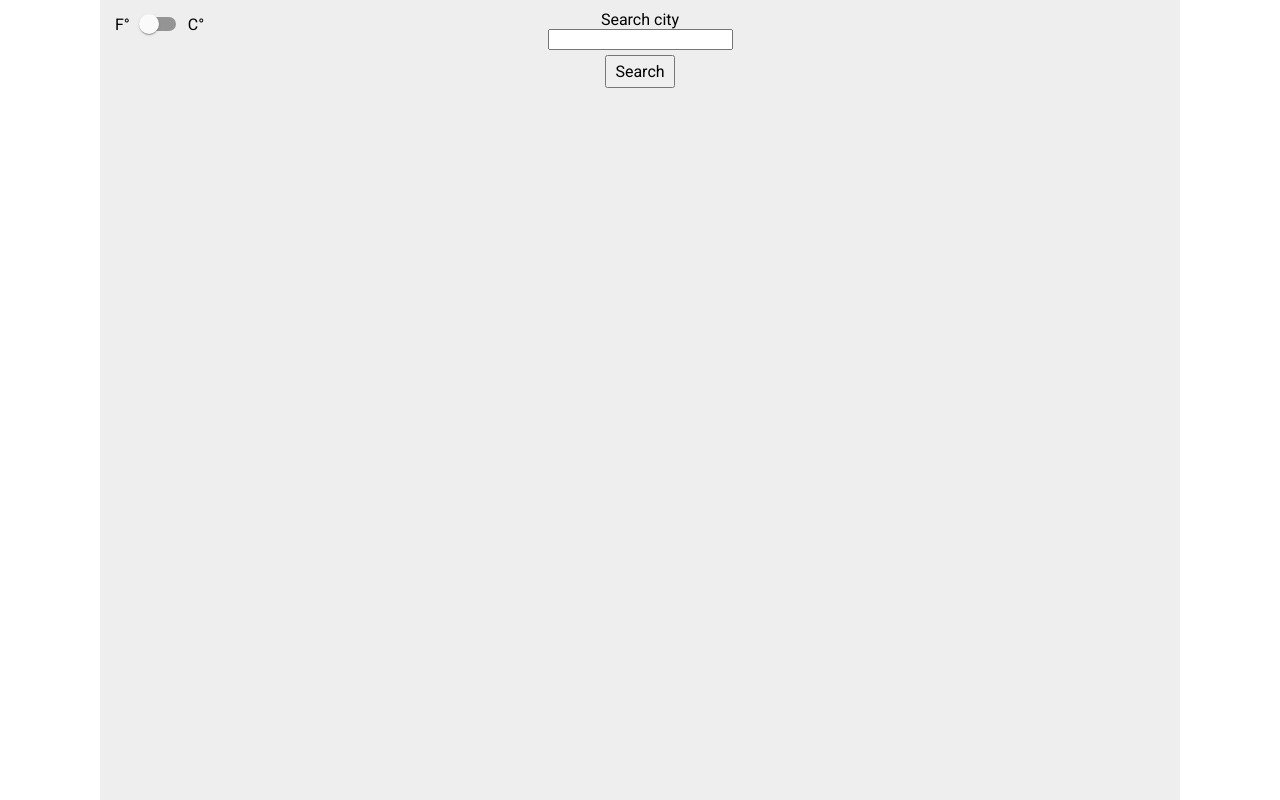
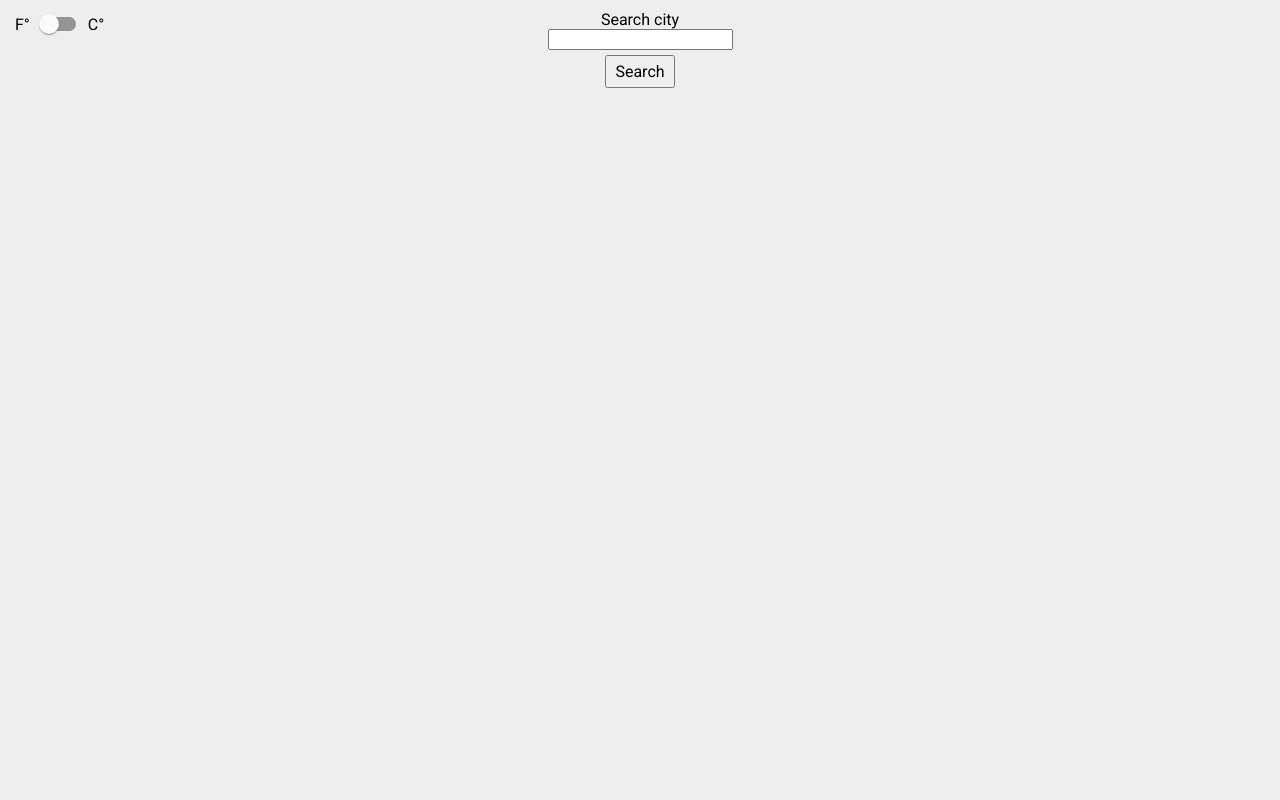
Before and after one commit to daxas-boop/weather-app, a React (Create React App) app: page / in a window 1280 px wide. Built offline with nearby package versions, Linux system fonts and the light colour scheme.

Commit message:
Separates into various components

```diff
--- a/src/components/WeatherSearch.jsx
+++ b/src/components/WeatherSearch.jsx
@@ -2,14 +2,14 @@ import React,{useState, useEffect} from 'react';
 import styled from '@emotion/styled';
 import Switch from '@material-ui/core/Switch';
 import Grid from '@material-ui/core/Grid';
-import { useFetchOnChange } from '../hooks/useFetchOnChange';
 import { useFetchOnClick } from '../hooks/useFetchOnClick';
 import fetchWeather from '../weather-fetch';
 import Loading from'./Loading';
+import Forecast from './Forecast';
+import WeatherCard from './WeatherCard';
 
 const Container = styled.section `
     margin:0 auto;
-    max-width:1080px;
     min-height:100vh;
     display:flex;
     flex-direction: column;
@@ -47,33 +47,31 @@ const SwitchContainer = styled.label `
     left:15px;
 `
 
-const WeatherCard = styled.article `
-    margin: 0 auto;
-    text-align:center;
-`
+
 
 const WeatherSearch = () => {
-    const [searchInput, setSearchInput] = useState('');
+    const [input, setInput] = useState('');
+    const [searchTerm, setSearchTerm] = useState('');
     const [imperialUnit, setimperialUnit] = useState(true);
-    const { data, loading, error } = useFetchOnChange(fetchWeather, searchInput, imperialUnit, 500);
-    // const { onClick, state } = useFetchOnClick(fetchWeather, searchInput, imperialUnit);
+    const { data, loading, error } = useFetchOnClick(fetchWeather, searchTerm, imperialUnit);
 
     function handleUnitChange() {
         setimperialUnit(!imperialUnit);
     }
 
-    // const { data, loading, error } = state;
+    useEffect(() => {
+        console.log(data)
+    }, [data])
 
     return (
         <Container>
             <SearchForm onSubmit={ (e) => {e.preventDefault();} }>
                 <label>Search city</label>
-                <input type='text' onChange={(e) => setSearchInput(e.target.value)} value={searchInput} />
+                <input type='text' onChange={(e) => setInput(e.target.value) } value={input} />
                 <SearchButton
-                    // onClick={ () => onClick() }
+                    onClick={ () => setSearchTerm(input) }
                 >Search</SearchButton>
             </SearchForm>
-
 
             <SwitchContainer>
                 <Grid item>F°</Grid>
@@ -85,19 +83,19 @@ const WeatherSearch = () => {
 
 
             {loading && <Loading/>}
-            {data  &&
-            <WeatherCard>
-                <h2>{data.name}</h2>
-                <h3>{data.main.temp} {imperialUnit ? 'F°' : 'C°'}</h3>
-                <h4>Real Feel: {data.main.feels_like} {imperialUnit ? 'F°' : 'C°'}</h4>
-                <h4>Pressure: {data.main.pressure} hPa</h4>
-                <h4>Humidity: {data.main.humidity}%</h4>
-                <h4>Min: {data.main.temp_min} {imperialUnit ? 'F°' : 'C°'}</h4>
-                <h4>Max: {data.main.temp_max} {imperialUnit ? 'F°' : 'C°'}</h4>
-                <h5>Country: {data.sys.country}</h5>
-            </WeatherCard>
+            {error && <h1>Error</h1>}
+            {data &&
+                <>
+                    <WeatherCard
+                        weather = {data.weather}
+                        imperialUnit = {imperialUnit}
+                    />
+                    <Forecast
+                        forecast = {data.forecast}
+                        imperialUnit = {imperialUnit}
+                    />
+                </>
             }
-            {error && <h1>Error</h1>}
         </Container>
     )
 }
```
